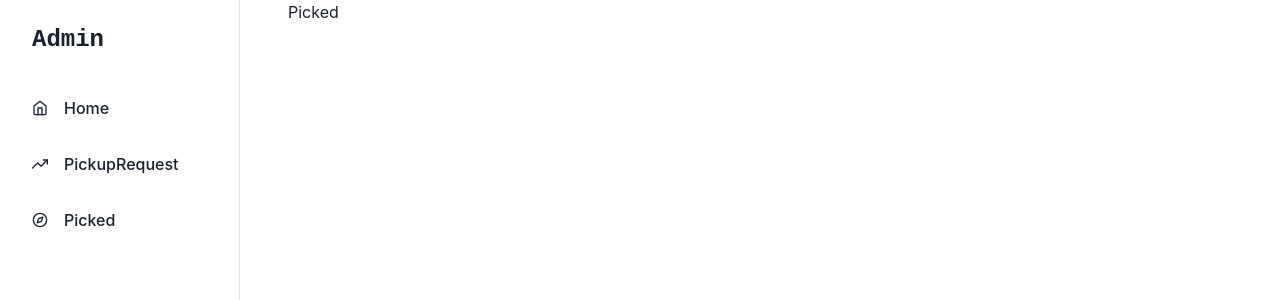
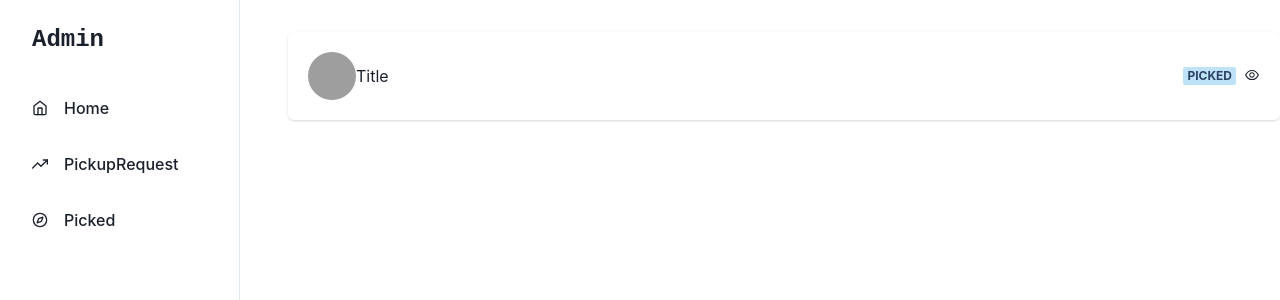
Before and after one commit to libreprojectss/e-cycle_cfc, a React (Vite) app in the folder admin_ui/: page /picked in a window 1280 px wide. Shown: the top 300 px of the page. Built offline with nearby package versions, Linux system fonts and the light colour scheme; grey boxes are pictures that could not be loaded.

Commit message:
feat:modal for details

```diff
--- a/admin_ui/src/App.jsx
+++ b/admin_ui/src/App.jsx
@@ -19,7 +19,7 @@ function App() {
           </GridItem>
           <GridItem colSpan={4}>
             <Routes>
-              <Route path="/" element={<Dashboard />} />
+              <Route path="/home" element={<Dashboard />} />
               <Route path="/pickupreaquest" element={<Pickupreqeust />} />
               <Route path="/picked" element={<Picked />} />
             </Routes>
--- a/admin_ui/src/components/Picked.jsx
+++ b/admin_ui/src/components/Picked.jsx
@@ -1,10 +1,44 @@
-import React from "react"
+import React from "react";
+import {
+  Card,
+  Box,
+  Spacer,
+  CardBody,
+  Text,
+  Avatar,
+  Wrap,
+  WrapItem,
+  Stack,
+  Badge,
+  Flex,
+  Center,
+} from "@chakra-ui/react";
+
+import { AiOutlineEye } from "react-icons/ai";
 
 const Picked = () => {
+  return (
+    <Box mt={8}>
+      <Card>
+        <CardBody as={Flex} alignItems={"center"}>
+          <Flex alignItems={'center'}>
+            <Wrap>
+              <WrapItem>
+                <Avatar name="Dan Abrahmov" src="https://bit.ly/dan-abramov" />
+              </WrapItem>
+            </Wrap>
+            <Spacer />
+            <Text>Title</Text>
+          </Flex>
+          <Spacer />
+          <Stack direction="row">
+            <Badge colorScheme="blue">picked</Badge>
+            <AiOutlineEye />
+          </Stack>
+        </CardBody>
+      </Card>
+    </Box>
+  );
+};
 
-    return(<div>
-        Picked
-    </div>)
-}
-
-export default Picked
+export default Picked;
```
